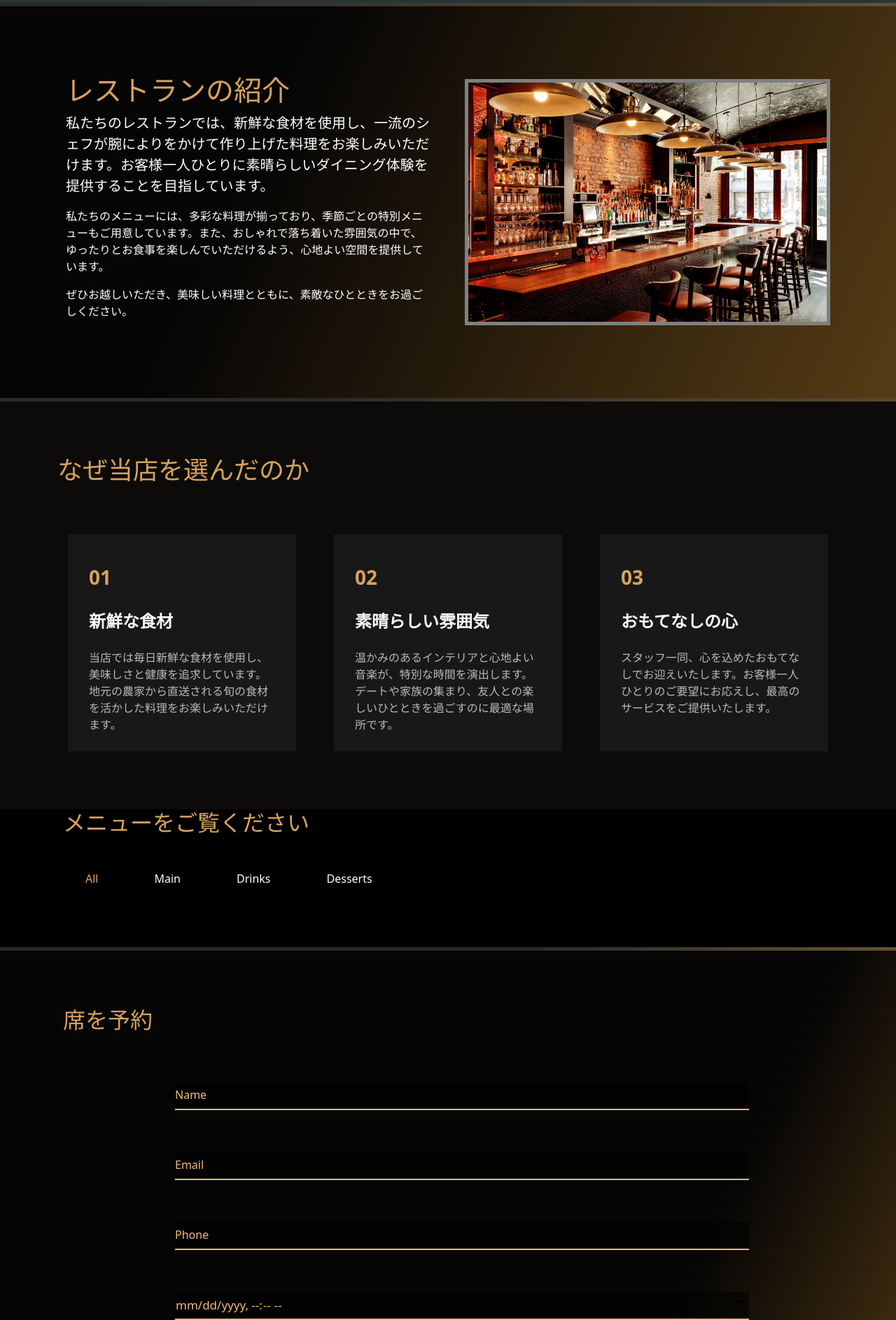
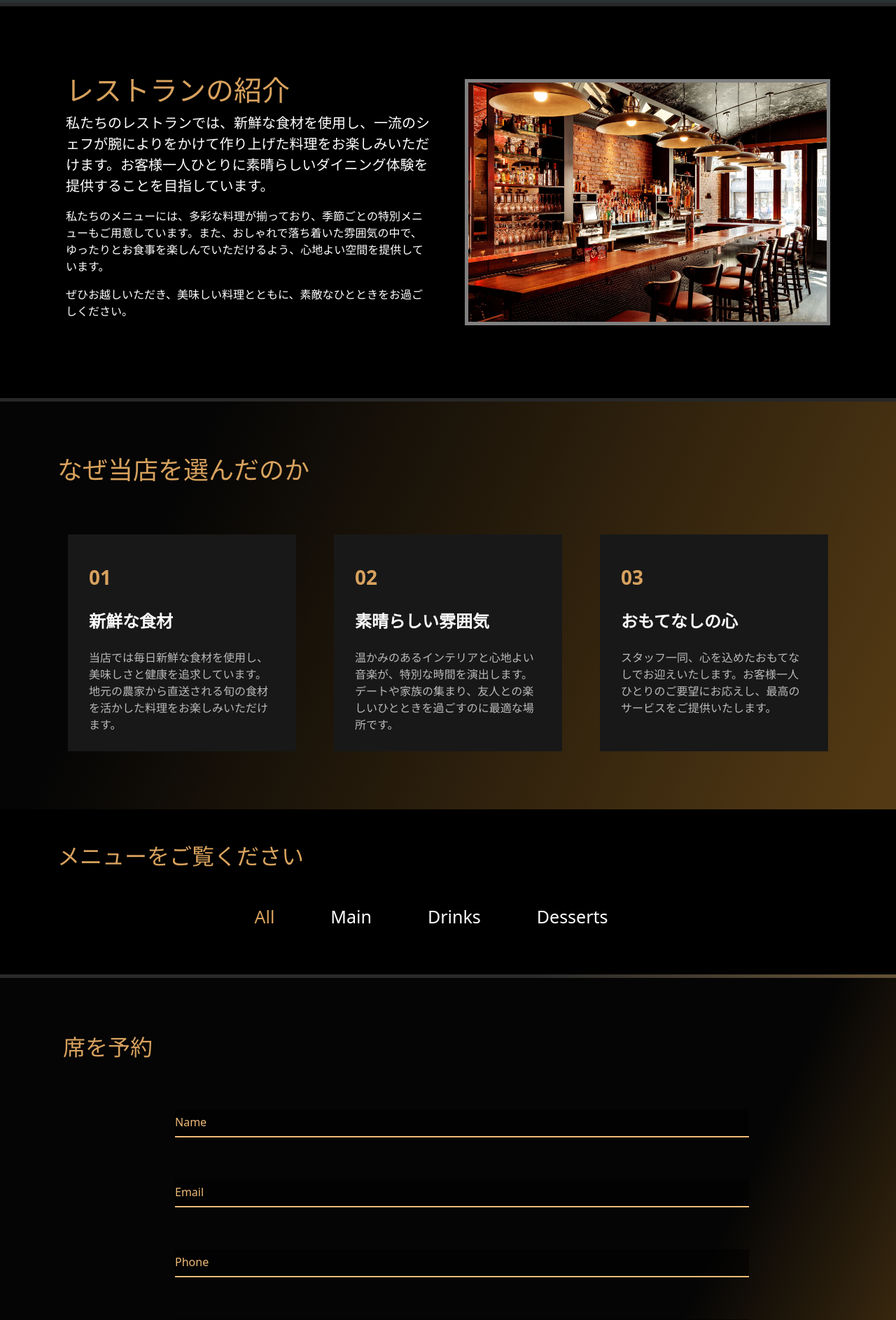
Before and after one commit to bardack134/restaurant-menu, a PHP site: page /templates/index.php in a window 1280 px wide. Shown: the part 944-2831 px from the top of the page at 70% size. Run offline with PHP 8.4, Linux system fonts and the light colour scheme; data that the repository does not hold is empty.

Commit message:
menu pantallas grandes y pequenas ok

```diff
--- a/templates/index.php
+++ b/templates/index.php
@@ -165,26 +165,44 @@
         </section>
 
 
-        <section id="menu" class="">
-            <div class="myContainer-menu text-white" style="background-color: black;">
+        <section id="menu">
+            <div class="container text-white py-5" style="background-color: black;">
                 <h2 class="gold-text">メニューをご覧ください</h2>
 
                 <!-- Menú para pantallas medianas y grandes -->
-                <nav class="d-none d-md-block">
-                    <ul class="menu-nav-bar d-flex justify-content-start">
-                        <li onclick="seekItem(event)" class="nav-item active" id="'*'">All</li>
-                        <li onclick="seekItem(event)" class="nav-item" id="main">Main</li>
-                        <li onclick="seekItem(event)" id="drinks" class="drinks">Drinks</li>
-                        <li onclick="seekItem(event)" class="nav-item" id="dessert">Desserts</li>
+                <div class="d-none d-lg-block  " >
+                    <ul class="menu-nav-bar d-flex justify-content-center">
+                        <li onclick="seekItem(event)" class="menu-link active" id="'*'">All</li>
+                        <li onclick="seekItem(event)" class="menu-link" id="main">Main</li>
+                        <li onclick="seekItem(event)" class="menu-link" id="drinks">Drinks</li>
+                        <li onclick="seekItem(event)" class="menu-link" id="dessert">Desserts</li>
                     </ul>
-                </nav>
+                </div>
+
+                <!-- menu para pantallas pequenas -->
+                <div id="myNav" class="overlay">
+                    <a class="closebtn" onclick="closeNav()" style="color: #D8A25E;">&times;</a>
+                    <div class="overlay-content ">
+                        <li onclick="seekItem(event) " id="'*'">All</li>
+                        <li onclick="seekItem(event) " id="main">Main</li>
+                        <li onclick="seekItem(event) " id="drinks" onclick="seekItem(event)" id="drinks" class="drinks">Drinks</li>
+                        <li onclick="seekItem(event) " id="dessert">Desserts</li>
+                    </div>
+                </div>
 
 
+                <span class="dontShow hamburger" onclick="openNav()">&#9776; open</span>
 
-                <!-- Contenedor del menú -->
-                <div>
-                    <div id="MyMenuItems"></div>
+            </div>
+
+
+            <!-- Contenedor del menú -->
+            <div class="container ">
+                <div class="row">
+
+                    <div id="MyMenuItems" ></div>
                 </div>
+            </div>
             </div>
         </section>
 
--- a/templates/scripts.js
+++ b/templates/scripts.js
@@ -48,12 +48,13 @@ function seekItem(event) {
     seek = event.target.id
     console.log(seek);
     showData(seek);
+    closeNav();
 
 }
 
 function showData(seek) {
     let count = 0;
-    let text = `<div class="display-row">`;
+    let text = ``;
     // PHPファイルからデータを取得する
     //クエリ文字列を付けてGETリクエストを送信することもできます。
     fetch("../data.php?category=" + seek)
@@ -65,9 +66,7 @@ function showData(seek) {
                 count += 1;
                 text += htmlTags(item); // htmlTags でHTMLを生成
 
-                if (count % 2 === 0) {
-                    text += `</div><div class="display-row">`;
-                }
+
 
             });
             text += `</div>`;
@@ -78,7 +77,8 @@ function showData(seek) {
 }
 
 function htmlTags(item) {
-    return `<div class="menu-items col-lg-6  col-sm-12">
+    return ` <div class="col">
+                <div class="menu-items ">
                                 <img src="../templates/food-imgs/${item.imagen}"
                                     alt="Twin cannoli" class="photo">
                                 <div class="menu-info">
@@ -88,6 +88,7 @@ function htmlTags(item) {
                                     </div>
                                     <div class="menu-text">${item.description}
                                     </div>
+                                </div>
                                 </div>
                             </div>`;
     // console.log(text);
@@ -99,8 +100,16 @@ function clearMenuItems() {
 }
 
 // ページが読み込まれると、メニュー内の「All</li>」の項目が自動的に表示されます。
-document.addEventListener('DOMContentLoaded', function() {
+document.addEventListener('DOMContentLoaded', function () {
     seek = "'*'";
     console.log(seek);
     showData(seek);
 });
+
+// OPEN AND CLOSE MENU FOR SMALL SCREENS
+function openNav() {
+    document.getElementById("myNav").style.width = "100%";
+}
+function closeNav() {
+    document.getElementById("myNav").style.width = "0%";
+}
--- a/templates/styles.css
+++ b/templates/styles.css
@@ -99,7 +99,7 @@ section h2 span {
 
 #about {
 
-    background: linear-gradient(115deg, #050505 30%, #543A14 98%);
+    background-color: black;
     border-top: 5px solid rgb(128, 128, 128, 0.3);
     border-bottom: 5px solid rgb(128, 128, 128, 0.3);
 }
@@ -169,7 +169,7 @@ section img {
 /* start section "why us" */
 
 .why-us {
-    background-color: #0c0b09;
+    background: linear-gradient(115deg, #050505 20%, #543A14 98%);
     padding: 60px;
 
 }
@@ -252,10 +253,7 @@ section img {
     color: white;
 }
 
-.myContainer-menu {
-    padding: 0px 30px 70px 90px;
 
-}
 
 .menu-nav-bar {
     text-align: center;
@@ -263,13 +261,15 @@ section img {
 }
 
 .links,
-section div ul li {
+
+.menu-link {
 
     display: inline-block;
     padding: 40px 80px 0 0;
     text-decoration: none;
     text-align: center;
     color: white;
+    font-size: 25px;
 
 }
 
```
Also changed, not shown: other parts of templates/styles.css (+95 -6 lines), templates/example.html (added, +73 -0 lines).
